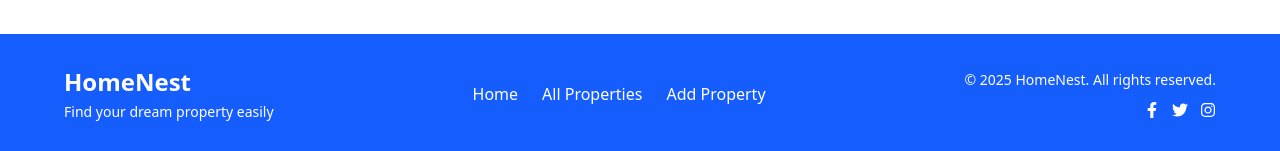
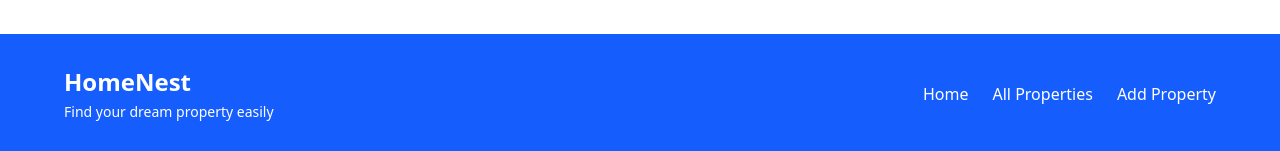
Before and after one commit to 48yesminb/home-nest-client, a React (Vite) app: page / in a window 1280 px wide. Shown: the part 2084-2235 px from the top of the page. Built offline with nearby package versions, Linux system fonts and the light colour scheme; no server answers.

Commit message:
added second commit

```diff
--- a/src/components/Footer.jsx
+++ b/src/components/Footer.jsx
@@ -18,14 +18,7 @@ function Footer() {
         </div>
 
 
-        <div className="flex flex-col items-center md:items-end gap-2">
-          <p className="text-sm">© 2025 HomeNest. All rights reserved.</p>
-          <div className="flex gap-3 mt-1">
-            <a href="#" className="hover:text-yellow-300 transition"><FaFacebookF /></a>
-            <a href="#" className="hover:text-yellow-300 transition"><FaTwitter /></a>
-            <a href="#" className="hover:text-yellow-300 transition"><FaInstagram /></a>
-          </div>
-        </div>
+
       </div>
     </footer>
   );
```
